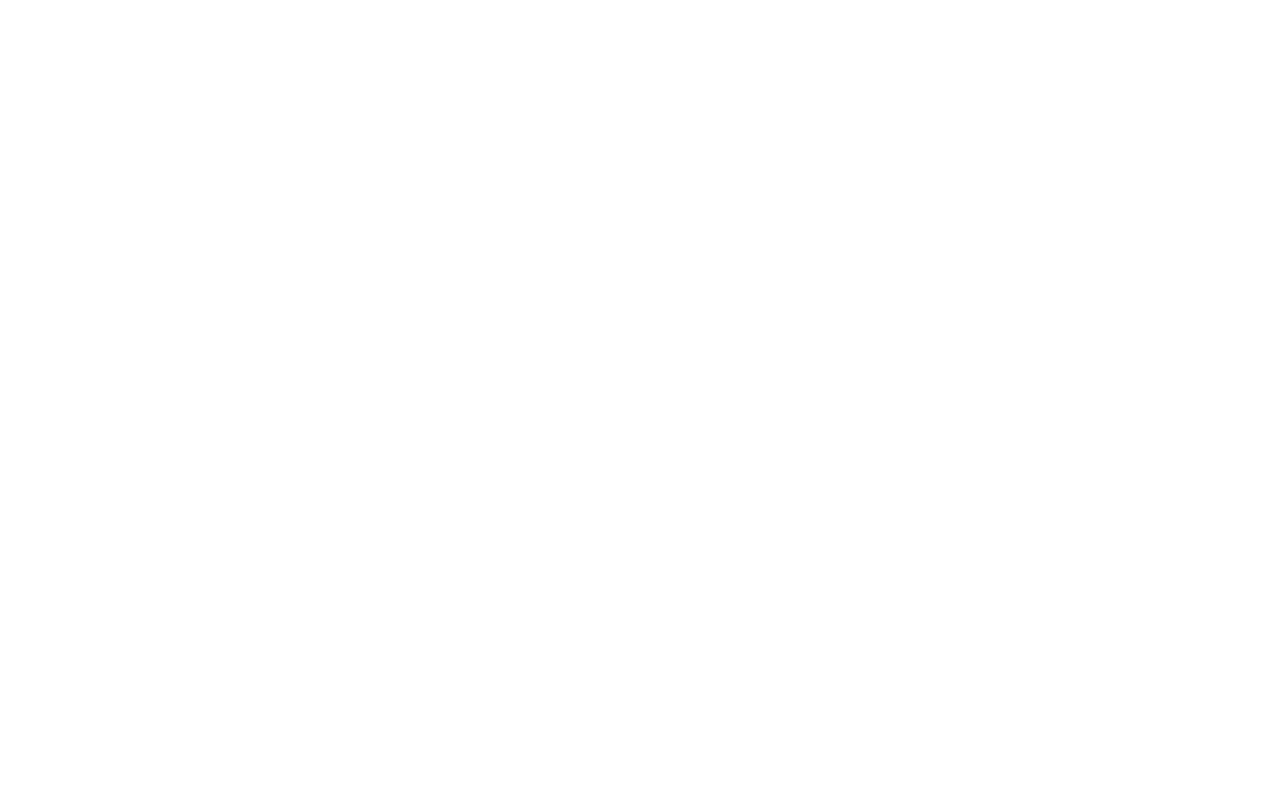
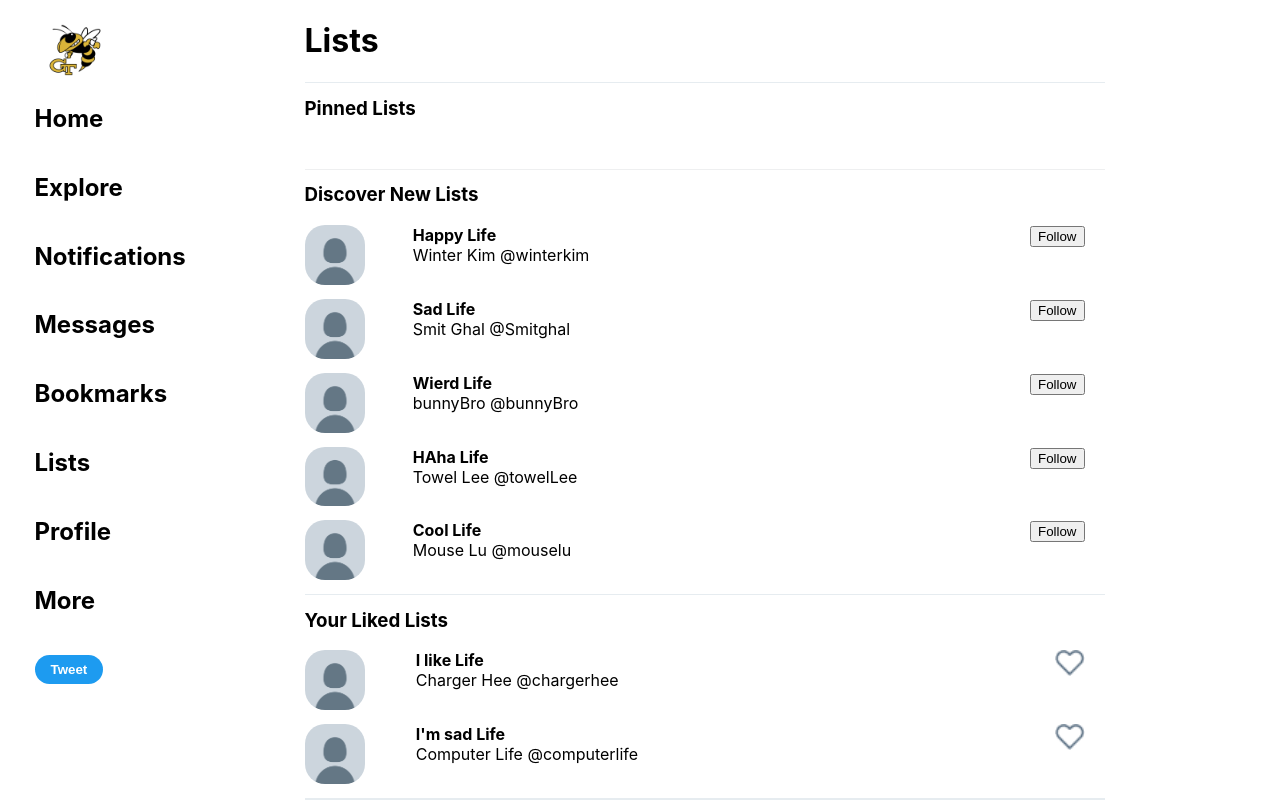
Before and after one commit to Jinwoo-1162/Buzzer, a React (Create React App) app in the folder frontend/: page /Lists in a window 1280 px wide. Before the commit this address had no page. Built offline with nearby package versions, Linux system fonts and the light colour scheme.

Commit message:
create list page

```diff
--- a/frontend/src/App.js
+++ b/frontend/src/App.js
@@ -4,6 +4,7 @@ import Home from "./Views/Home.js";
 import ForYou from "./Views/ForYou";
 import Trending from "./Views/Trending";
 import { BrowserRouter, Routes, Route } from "react-router-dom";
+import Lists from "./Views/Lists.js";
 
 function App() {
   return (
@@ -12,6 +13,8 @@ function App() {
         <Route path="/" element={<Home />} />
         <Route path="/Explore" element = {<ForYou />}/>
         <Route path="/Explore/Trending" element = {<Trending />}/>
+        <Route path="/Lists" element = {<Lists />}/>
+
       </Routes>
     </BrowserRouter>
   );
--- /dev/null
+++ b/frontend/src/CSS/Lists.css
@@ -0,0 +1,93 @@
+/* .explore {
+    display: flex;
+    height: 100vh;
+    max-width: 1300px;
+    margin-left: auto;
+    margin-right: auto;
+  }
+
+  /* in MainLists.js */
+  .mainLayout {
+    display: flex;
+    flex-direction: column;
+    flex-wrap: wrap;
+    border-bottom: 1px solid #e6ecf0;
+    width:100vh;
+  }
+
+  .header {
+    flex:1;
+    /* background-color: #e6ecf0; */
+    border-bottom: 1px solid #e6ecf0;
+  }
+  .pinnedLists {
+    flex:2;
+    border-bottom: 1px solid #eeeff0;
+    margin-top: -5px;
+
+  }
+  .discoverNewLists {
+    flex:5;
+    border-bottom: 1px solid #e6ecf0;
+    margin-top: -5px;
+  }
+  .yourLists {
+    flex:4;
+    border-bottom: 1px solid #e6ecf0;
+    margin-top: -5px;
+  }
+
+  /* in Header.js */
+  .headerContainer {
+    display: flex;
+    flex-direction: row;
+    margin-right: 20px;
+
+  }
+
+  .listTitle {
+    flex: 7;
+  }
+  /* .newListIcon{
+    flex: 1;
+    background-color: white;
+    align-items: center;
+    justify-content: center;
+    -webkit-flex-align: center;
+    -ms-flex-align: center;
+    -webkit-align-items: center;
+    align-items: center;
+
+
+  }
+  .moreIcon{
+    align-items: center;
+    justify-content: center;
+    flex: 1;
+  }  */
+
+
+  /* Accounts.js */
+  .accountContainer{
+    display:flex;
+    margin-bottom: 10px;
+    margin-right: 20px;
+
+  }
+  .accountIconContainer{
+    flex: 1;
+    margin-right: 20px;
+  }
+  .title{
+    flex: 7;
+  }
+  .followIconContainer{
+    flex: 1;
+  }
+  .accountIcon{
+    width:60px;
+    border-radius:20px;
+  }
+  .heartIcon{
+    width:30px;
+  }
--- /dev/null
+++ b/frontend/src/Components/Lists/DiscoverAccounts.js
@@ -0,0 +1,38 @@
+import React from "react";
+import "../../CSS/Lists.css";
+
+
+function DiscoverAccounts({ accountIconLink, title, name, username, followIconLink }) {
+    return (
+      <div className="accountContainer">
+        <div className="accountIconContainer">
+            <img className= "accountIcon"src={accountIconLink} alt="icon"></img>
+        </div>
+        <div className="title">
+            <p><strong>{title}</strong></p>
+            <span>{name}</span><span>          {username}</span>
+        </div>
+        <div className="followIcontainer">
+            {followIconLink}
+         </div>
+      </div>
+    );
+  }
+
+  export default DiscoverAccounts;
+
+
+
+// for the individual lists
+//     <div className="newtweet"> // this will go for each
+{/* <div className="newtweet_avatar">
+<img id="newtweet_pfp" src={pfp} alt="Profile"></img>
+</div>
+<div className="newtweet_body">
+<div className="newtweet_user">
+  <div className="newtweet_userInfo">
+    <h3>{username}</h3>
+  </div>
+  <div className="newtweet_tweetMessage">
+    <p>{text}</p>
+  </div> */}
--- /dev/null
+++ b/frontend/src/Components/Lists/Header.js
@@ -0,0 +1,21 @@
+import React from "react";
+import "../../CSS/Lists.css";
+import Share from "../../Images/share.png";
+
+function Header() {
+  return (
+    <div className = "headerContainer">
+        <div className = "listTitle">
+          <h1>Lists</h1>
+        </div>
+        {/* <div className = "newListIcon">
+          <img className= "headerIcon" src={Share} alt="icon"></img>
+        </div>
+        <div className = "moreIcon">
+          <img className= "headerIcon" src={Share} alt="icon"></img>
+        </div> */}
+    </div>
+  );
+}
+
+export default Header;
--- /dev/null
+++ b/frontend/src/Components/Lists/LikedAccounts.js
@@ -0,0 +1,38 @@
+import React from "react";
+import "../../CSS/Lists.css";
+
+
+function LikedAccounts({ accountIconLink, title, name, username, likeIcon }) {
+    return (
+      <div className="accountContainer">
+        <div className="accountIconContainer">
+            <img className= "accountIcon"src={accountIconLink} alt="icon"></img>
+        </div>
+        <div className="title">
+            <p><strong>{title}</strong></p>
+            <span>{name}</span><span>          {username}</span>
+        </div>
+        <div className="followIcontainer">
+            <img className= "heartIcon" src={likeIcon} alt="icon"></img>
+        </div>
+      </div>
+    );
+  }
+
+  export default LikedAccounts;
+
+
+
+// for the individual lists
+//     <div className="newtweet"> // this will go for each
+{/* <div className="newtweet_avatar">
+<img id="newtweet_pfp" src={pfp} alt="Profile"></img>
+</div>
+<div className="newtweet_body">
+<div className="newtweet_user">
+  <div className="newtweet_userInfo">
+    <h3>{username}</h3>
+  </div>
+  <div className="newtweet_tweetMessage">
+    <p>{text}</p>
+  </div> */}
--- /dev/null
+++ b/frontend/src/Components/Lists/MainLists.js
@@ -0,0 +1,87 @@
+import React from "react";
+import DiscoverAccounts from "./DiscoverAccounts.js";
+import Header from "./Header.js";
+import "../../CSS/Lists.css";
+import DefaultPFP from "../../Images/DefaultTwitterpfp.png";
+import Heart from "../../Images/heart.png";
+import LikedAccounts from "./LikedAccounts.js";
+
+function MainLists() {
+    return (
+        <div className="mainLayout">
+            <div className="header"> <Header /></div>
+            <div className="pinnedLists">
+                <h3>Pinned Lists</h3>
+
+            </div>
+            <div className="discoverNewLists">
+                <h3>Discover New Lists</h3>
+                <DiscoverAccounts
+                    accountIconLink = {DefaultPFP}
+                    title="Happy Life"
+                    name = "Winter Kim"
+                    username = "@winterkim"
+                    followIconLink= <button>Follow</button>
+                />
+                <DiscoverAccounts
+                    accountIconLink = {DefaultPFP}
+                    title="Sad Life"
+                    name = "Smit Ghal"
+                    username = "@Smitghal"
+                    followIconLink= <button>Follow</button>
+                />
+                <DiscoverAccounts
+                    accountIconLink = {DefaultPFP}
+                    title="Wierd Life"
+                    name = "bunnyBro"
+                    username = "@bunnyBro"
+                    followIconLink= <button>Follow</button>
+                />
+                <DiscoverAccounts
+                    accountIconLink = {DefaultPFP}
+                    title="HAha Life"
+                    name = "Towel Lee"
+                    username = "@towelLee"
+                    followIconLink= <button>Follow</button>
+                />
+                <DiscoverAccounts
+                    accountIconLink = {DefaultPFP}
+                    title="Cool Life"
+                    name = "Mouse Lu"
+                    username = "@mouselu"
+                    followIconLink= <button>Follow</button>
+                />
+            </div>
+            <div className="yourLists">
+                <h3>Your Liked Lists</h3>
+                <LikedAccounts
+                    accountIconLink = {DefaultPFP}
+                    title="I like Life"
+                    name = "Charger Hee"
+                    username = "@chargerhee"
+                    likeIcon= {Heart}
+                />
+                <LikedAccounts
+                    accountIconLink = {DefaultPFP}
+                    title="I'm sad Life"
+                    name = "Computer Life"
+                    username = "@computerlife"
+                    likeIcon= {Heart}
+                />
+            </div>
+
+
+
+        </div>
+    );
+  }
+
+export default MainLists;
+
+
+
+// //             <Accounts
+// pfp={"https://i.imgur.com/a5nXjAH.jpeg"}
+// username={"Claire Lee"}
+// text="Hello World!"
+// />
--- /dev/null
+++ b/frontend/src/Views/Lists.js
@@ -0,0 +1,15 @@
+import React from "react";
+import Sidebar from "../Components/Sidebar.js";
+import MainLists from "../Components/Lists/MainLists.js"
+import "../CSS/Lists.css";
+
+function Lists() {
+  return (
+    <div className="explore">
+      <Sidebar />
+      <MainLists />
+    </div>
+  );
+}
+
+export default Lists;
```
Also changed, not shown: frontend/src/App.css (added, +38 -0 lines).
